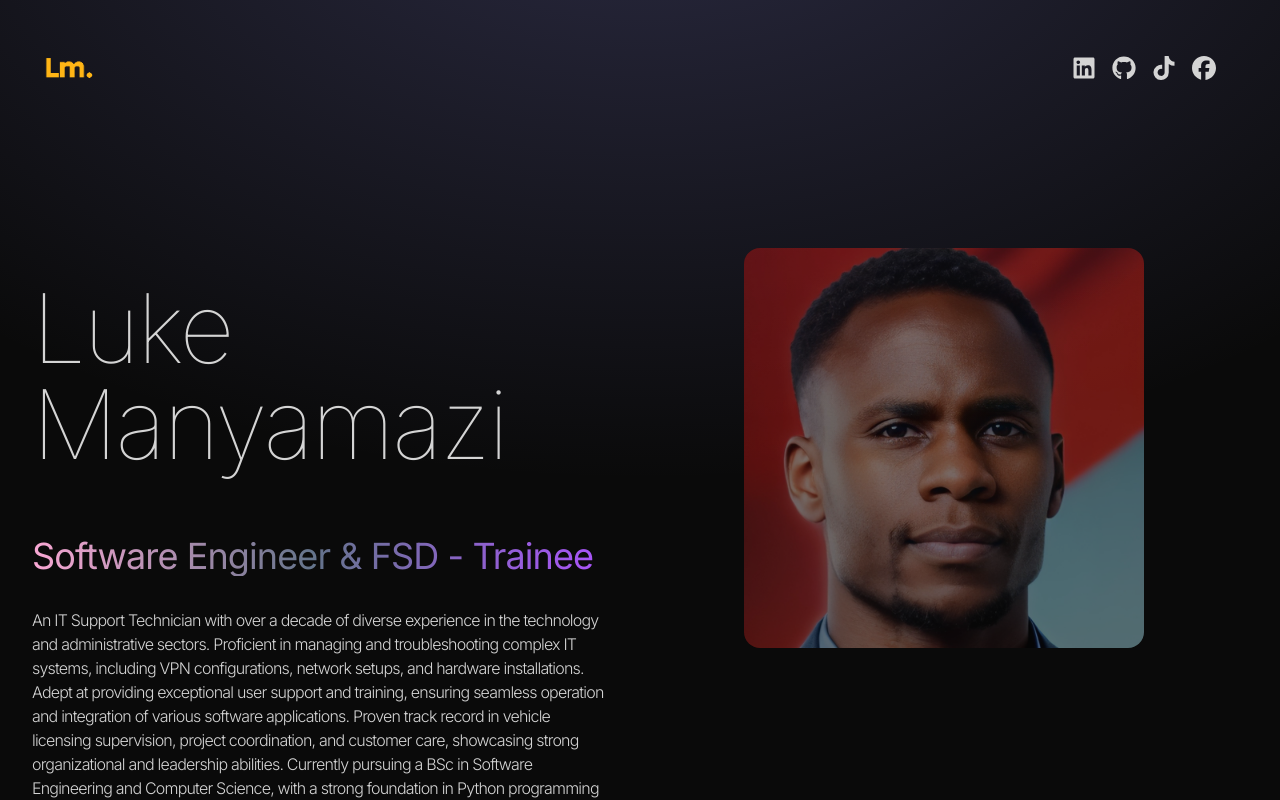
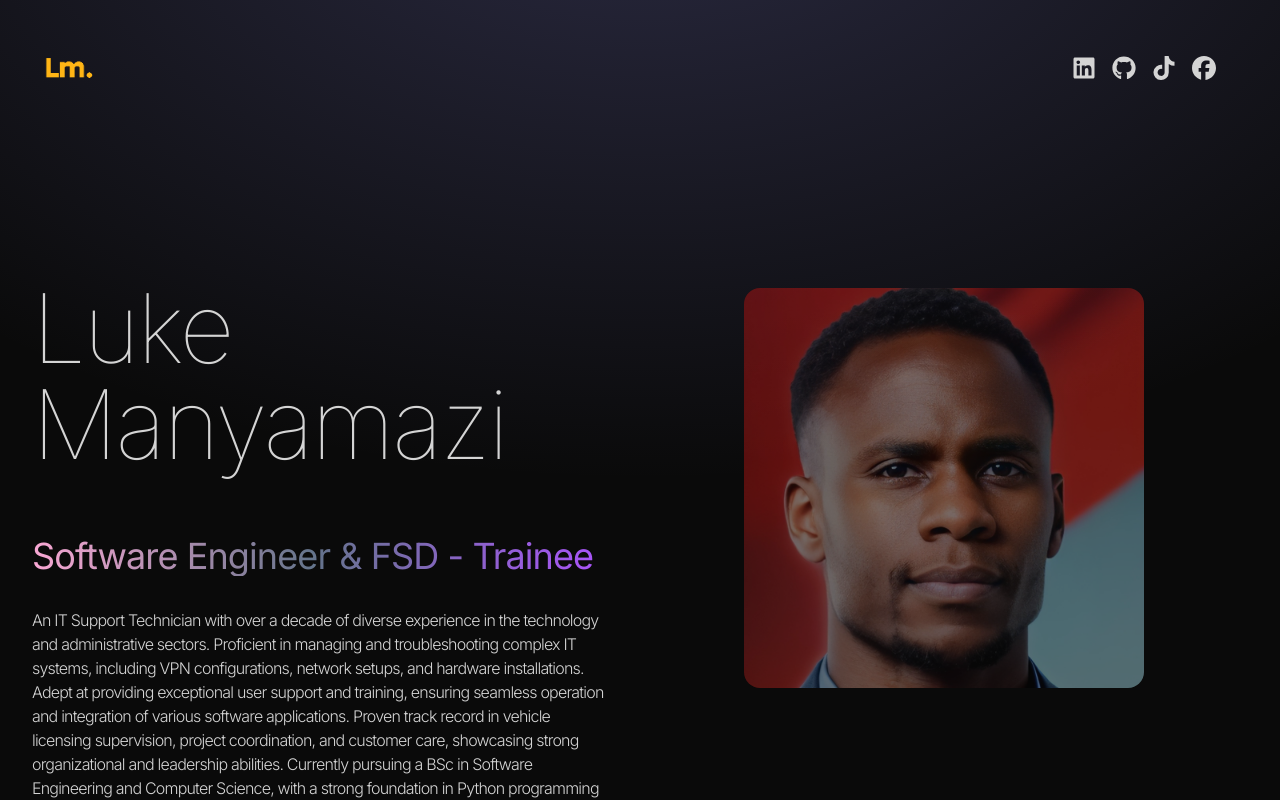
Before and after one commit to Luke-Manyamazi/luke-portfolio, a React (Vite) app: page / in a window 1280 px wide. Shown: the top 800 px of the page. Built offline with nearby package versions, Linux system fonts and the light colour scheme.

Commit message:
chaned the y-axis value of the hero image

```diff
--- a/src/components/Hero.jsx
+++ b/src/components/Hero.jsx
@@ -19,7 +19,7 @@ const Hero = () => {
           </div>
         </div>
         <div className="w-full lg:w-1/2 lg:p-8">
-          <div className="flex justify-center">
+          <div className="flex justify-center py-10">
             <img
               src={profilePic}
               width={400}
```
